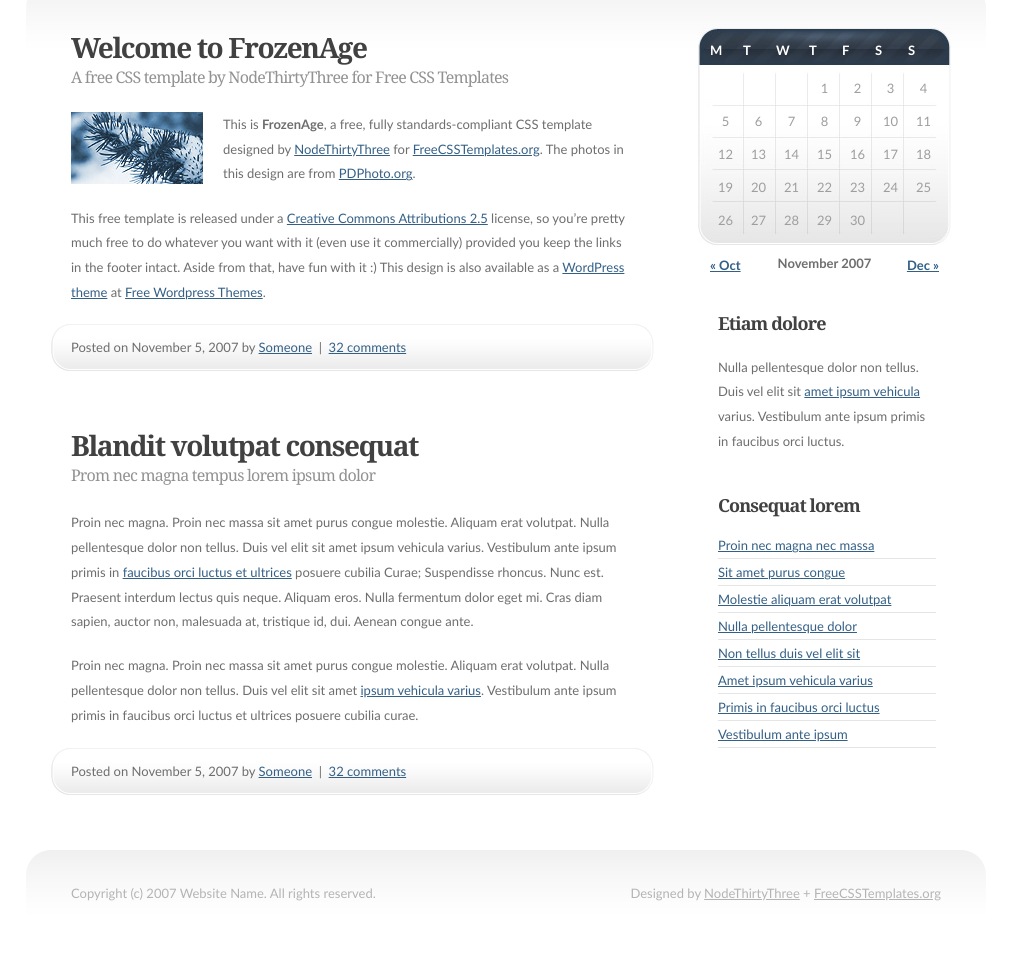
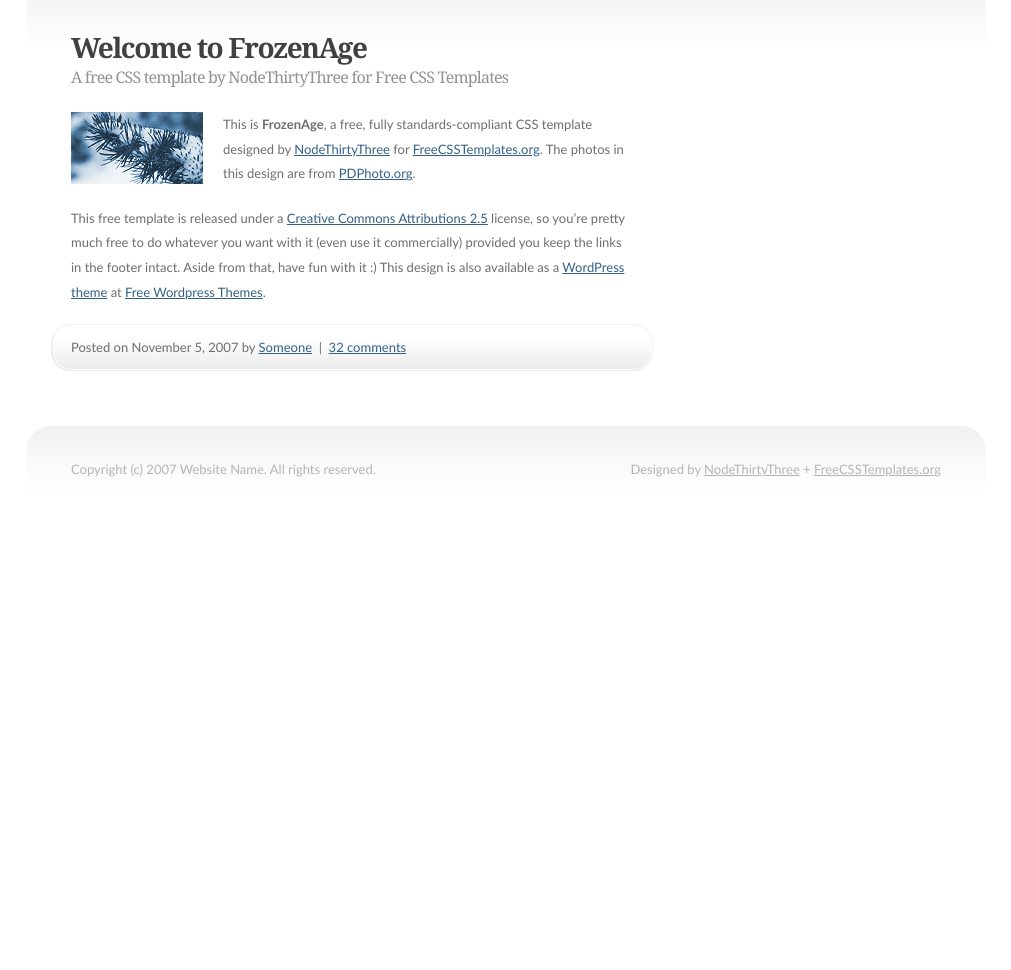
Before and after one commit to wpride/wpride.github.io, a plain HTML site: page index.html in a window 1280 px wide. Shown: the part 380-1350 px from the top of the page, without its empty margins (134-1145 px from the left). After the commit the page ends 926 px from the top, so only its background shows below. Drawn offline with Linux system fonts and the light colour scheme.

Commit message:
remove unnecessary

```diff
--- a/index.html
+++ b/index.html
@@ -64,109 +64,8 @@ Released   : 20071108
 			</div>
 			<p class="meta">Posted on November 5, 2007 by <a href="#">Someone</a> &nbsp;|&nbsp; <a href="#">32 comments</a></p>
 		</div>
-		<div class="post">
-			<h2 class="title"><a href="#">Blandit volutpat consequat</a></h2>
-			<div class="entry">
-				<h3>Prom nec magna tempus lorem ipsum dolor</h3>
-				<p>Proin nec magna. Proin nec massa sit amet purus congue molestie. Aliquam erat volutpat. Nulla pellentesque dolor non tellus. Duis vel elit sit amet ipsum vehicula varius. Vestibulum ante ipsum primis in <a href="#">faucibus orci luctus et ultrices</a> posuere cubilia Curae; Suspendisse rhoncus. Nunc est. Praesent interdum lectus quis neque. Aliquam eros. Nulla fermentum dolor eget mi. Cras diam sapien, auctor non, malesuada at, tristique id, dui. Aenean congue ante. </p>
-				<p>Proin nec magna. Proin nec massa sit amet purus congue molestie. Aliquam erat volutpat. Nulla pellentesque dolor non tellus. Duis vel elit sit amet <a href="#">ipsum vehicula varius</a>. Vestibulum ante ipsum primis in faucibus orci luctus et ultrices posuere cubilia curae.</p>
-			</div>
-			<p class="meta">Posted on November 5, 2007 by <a href="#">Someone</a> &nbsp;|&nbsp; <a href="#">32 comments</a></p>
-		</div>
 	</div>
 	<!-- end content -->
-	<!-- start sidebar -->
-	<div id="sidebar">
-		<ul>
-			<li id="calendar">
-				<table summary="Calendar">
-					<caption>
-					November 2007
-					</caption>
-					<thead>
-						<tr>
-							<th abbr="Monday" scope="col" title="Monday">M</th>
-							<th abbr="Tuesday" scope="col" title="Tuesday">T</th>
-							<th abbr="Wednesday" scope="col" title="Wednesday">W</th>
-							<th abbr="Thursday" scope="col" title="Thursday">T</th>
-							<th abbr="Friday" scope="col" title="Friday">F</th>
-							<th abbr="Saturday" scope="col" title="Saturday">S</th>
-							<th abbr="Sunday" scope="col" title="Sunday">S</th>
-						</tr>
-					</thead>
-					<tfoot>
-						<tr>
-							<td abbr="October" colspan="3" id="prev"><a href="http://wordpress.local/?m=200710" title="View posts for October 2007">&laquo; Oct</a></td>
-							<td class="pad">&nbsp;</td>
-							<td abbr="December" colspan="3" id="next"><a href="http://wordpress.local/?m=200710" title="View posts for December 2007">Dec &raquo;</a></td>
-						</tr>
-					</tfoot>
-					<tbody>
-						<tr>
-							<td colspan="3" class="pad">&nbsp;</td>
-							<td>1</td>
-							<td>2</td>
-							<td>3</td>
-							<td>4</td>
-						</tr>
-						<tr>
-							<td id="today">5</td>
-							<td>6</td>
-							<td>7</td>
-							<td>8</td>
-							<td>9</td>
-							<td>10</td>
-							<td>11</td>
-						</tr>
-						<tr>
-							<td>12</td>
-							<td>13</td>
-							<td>14</td>
-							<td>15</td>
-							<td>16</td>
-							<td>17</td>
-							<td>18</td>
-						</tr>
-						<tr>
-							<td>19</td>
-							<td>20</td>
-							<td>21</td>
-							<td>22</td>
-							<td>23</td>
-							<td>24</td>
-							<td>25</td>
-						</tr>
-						<tr>
-							<td>26</td>
-							<td>27</td>
-							<td>28</td>
-							<td>29</td>
-							<td>30</td>
-							<td class="pad" colspan="2">&nbsp;</td>
-						</tr>
-					</tbody>
-				</table>
-			</li>
-			<li>
-				<h2>Etiam dolore</h2>
-				<p>Nulla pellentesque dolor non tellus. Duis vel elit sit <a href="#">amet ipsum vehicula</a> varius. Vestibulum ante ipsum primis in faucibus orci luctus.</p>
-			</li>
-			<li>
-				<h2>Consequat lorem</h2>
-				<ul>
-					<li><a href="#">Proin nec magna nec massa</a></li>
-					<li><a href="#">Sit amet purus congue</a></li>
-					<li><a href="#">Molestie aliquam erat volutpat</a></li>
-					<li><a href="#">Nulla pellentesque dolor</a></li>
-					<li><a href="#">Non tellus duis vel elit sit</a></li>
-					<li><a href="#">Amet ipsum vehicula varius</a></li>
-					<li><a href="#">Primis in faucibus orci luctus</a></li>
-					<li><a href="#">Vestibulum ante ipsum</a></li>
-				</ul>
-			</li>
-		</ul>
-	</div>
-	<!-- end sidebar -->
 </div>
 <!-- end page -->
 <div id="footer">
```
